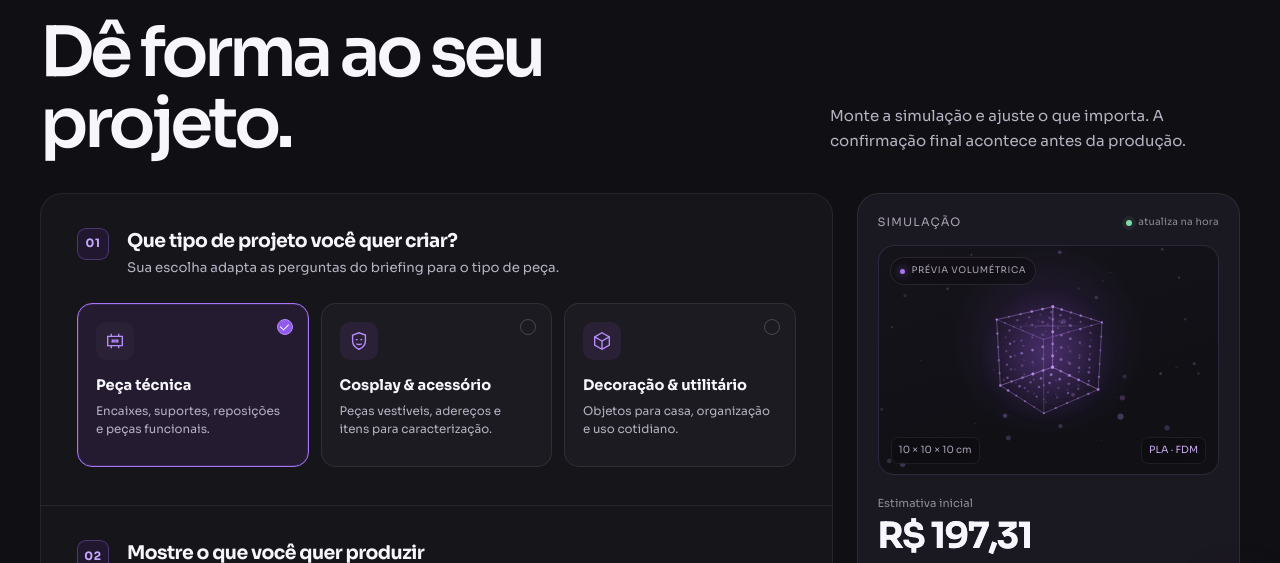
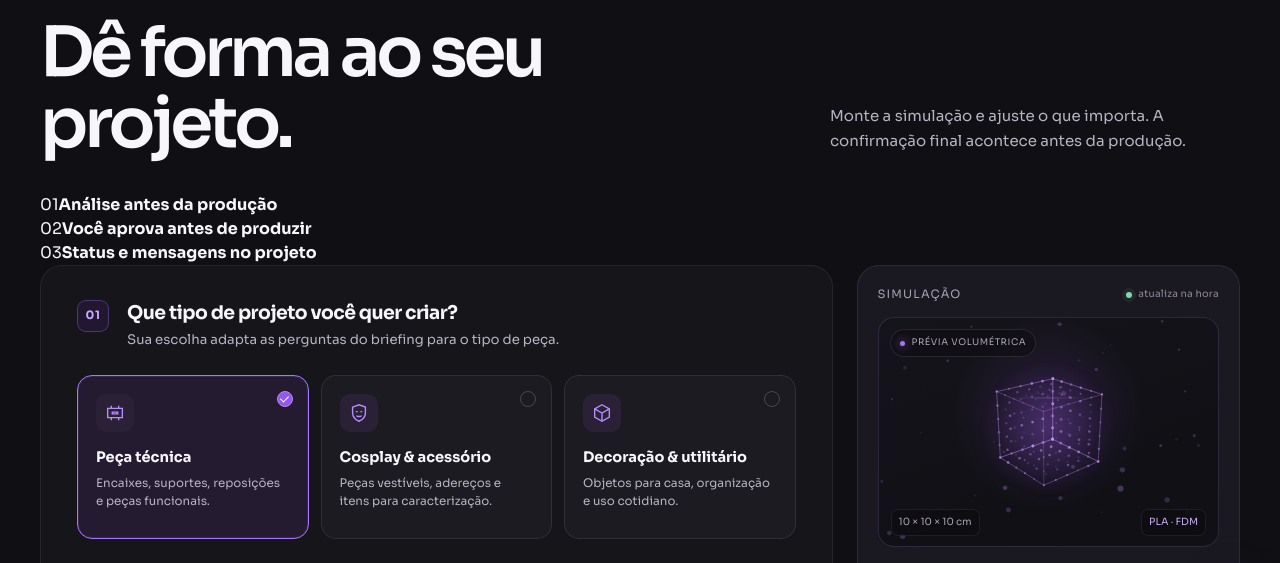
Before and after one commit to nisouzaaf14/voxxel-site, a Flask app: page /orcamento in a window 1280 px wide. Shown: the part 159-722 px from the top of the page. Run offline with Flask 3, Linux system fonts and the light colour scheme; data that the repository does not hold is empty; parts of the project's set-up code (start-up, migrations or seed data) failed here and were passed over; some libraries are stand-ins or nearby versions.

Commit message:
Adiciona sinais de confianca no projeto personalizado

```diff
--- a/templates/orcamento.html
+++ b/templates/orcamento.html
@@ -15,6 +15,12 @@
         <h1>Dê forma ao seu projeto.</h1>
       </div>
       <p>Monte a simulação e ajuste o que importa. A confirmação final acontece antes da produção.</p>
+    </div>
+
+    <div class="project-trust-band fade-up" aria-label="Como a Voxxel protege sua decisão">
+      <div><span>01</span><strong>Análise antes da produção</strong></div>
+      <div><span>02</span><strong>Você aprova antes de produzir</strong></div>
+      <div><span>03</span><strong>Status e mensagens no projeto</strong></div>
     </div>
 
     <form method="post" action="{{ url_for('orcamento') }}" id="form-orcamento" class="quote-layout" enctype="multipart/form-data">
```
